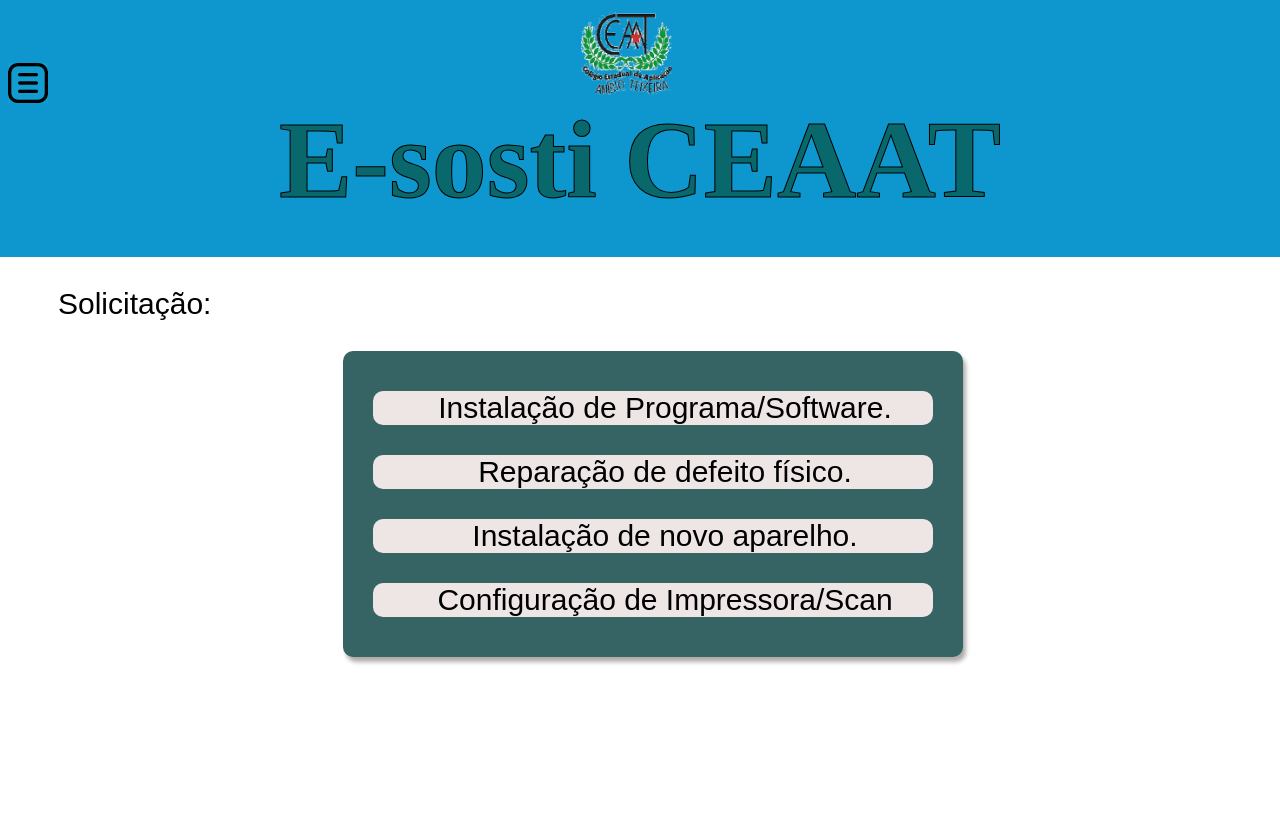
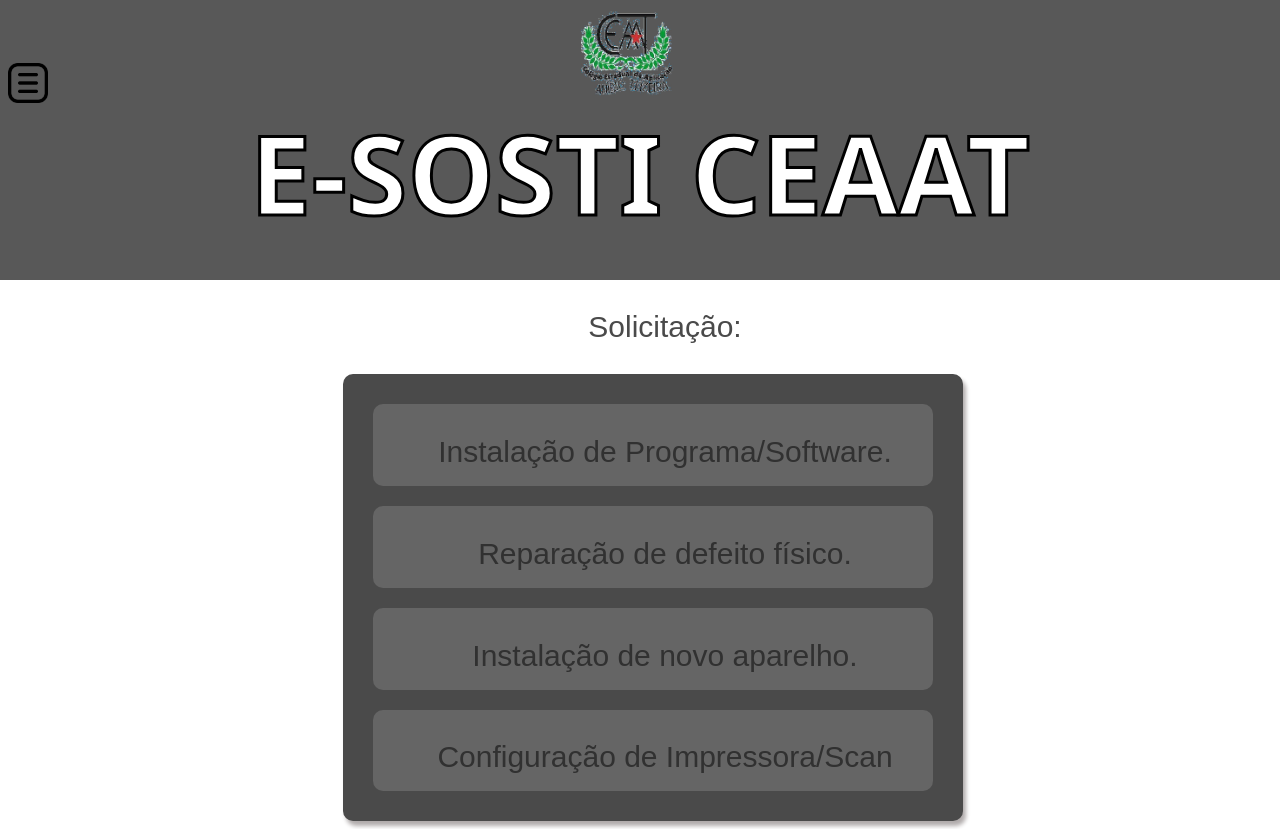
Before and after one commit to Dev-Habacuque/ProjetoCEAAT, a PHP site: page /main.html in a window 1280 px wide. Before the commit the page ends 664 px from the top, so only its background shows below. Run offline with PHP 8.4, Linux system fonts and the light colour scheme.

Commit message:
Alpha 2.1

```diff
--- a/main.css
+++ b/main.css
@@ -1,12 +1,15 @@
 #menu {
     display: none;
-    background-color: #126a8d;
-    position: fixed;
+    background-color: #656565;
+    position:absolute;
     height: 220px;
     width: 190px;
     border-radius: 13px;
     margin-left: 18px;
     opacity: 0.90;
+    font-family: Arial, Helvetica, sans-serif;
+    font-size: 15px;
+
 
 }
 
@@ -18,13 +21,13 @@
     margin-left: -5px;
 }
 
-#menu p:hover {
+#menu li:hover {
     color: rgb(255, 255, 255);
     cursor: pointer;
 }
 
 .head {
-    background-color: #0D97CE;
+    background-color: #585858;
     margin-top: -10px;
     margin-left: -20px;
     margin-right: -20px;
@@ -33,8 +36,9 @@
 #titulo {
     text-align: center;
     font-size: 110px;
-    color: rgb(8, 104, 107);
-    -webkit-text-stroke: 1px black;
+    font-family: 'Segoe UI', Tahoma, Geneva, Verdana, sans-serif;
+    color: #ffffff;
+    -webkit-text-stroke: 3px black;
     margin-bottom: 15px;
     margin-top: -10px;
 
@@ -47,7 +51,7 @@
 }
 
 p:hover {
-    color: rgb(177, 5, 177);
+    color: #A9424A;
     cursor: pointer;
 }
 
@@ -83,17 +87,41 @@
 }
 .opcoes{
     margin: 20px;
-    background-color:rgb(238, 229, 229);
+    background-color: #656565;
     text-align: center;
     border-radius: 10px;
+    height: 80px;
+    padding: 0.9px;
 
+}
+.opcoes:hover{
+    background-color: #808080;
+    cursor: pointer;
 }
 .mcontainer{
  width: 600px;
- background-color: rgb(54, 100, 100);
+ background-color: #4a4a4a;
  height: auto;
  padding: 10px;
  margin: auto;
  border-radius: 10px;
 box-shadow: 3px 5px 4px rgb(177, 172, 172);
 }
+#solicitacao{
+    color: #4a4a4a;
+    text-align: center;
+
+}
+#aboutText{
+    text-align: justify;
+
+}
+.acontainer{
+    background-color: #A6A1A1;
+    margin: 5%;
+    border-radius: 10px;
+    padding: 20px;
+}
+body{
+    color: #313131;
+}
--- a/main.html
+++ b/main.html
@@ -16,18 +16,18 @@
             <img src="assets/list_3161836.png" alt="" id="menu-button">
             <div id="menu">
                 <ul>
-                    <li onclick="goBack()"><img src="assets/icons8-home-50.png" alt="">Home</li>
+                    <li onclick="goBack()"><img src="assets/icons8-home-50.png">HOME</li>
                     <li onclick="aboutCreators()"><img src="assets/icons8-about-30.png" alt="">About</li>
-                    <li><img src="assets/logout.png" alt="">Sign out</li>
+                    <li><img src="assets/logout.png" alt="">SIGN IN</li>
                 </ul>
             </div>
             <img id="logo-img" src="assets/ceaat logo.jpg" alt="">
-            <h1 id="titulo">E-sosti CEAAT</h1><img sr9c="assets/header_block.png">
+            <h1 id="titulo">E-SOSTI CEAAT</h1><img sr9c="assets/header_block.png">
 
         </div>
         <div class="section">
             <section id="activities">
-                <p>Solicitação:</p>
+                <p id="solicitacao">Solicitação:</p>
 
                 <div class="mcontainer">
                     <div class="opcoes">
--- a/main.js
+++ b/main.js
@@ -1,4 +1,3 @@
-const mainText = '<p>Solicitação:</p><ol><li onclick="inPrSof()">Instalação de Programa/Software.</li><li onclick="reDeFis()">Reparação de defeito físico.</li><li onclick="inNoAp()">Instalação de novo aparelho.</li><li onclick="coImSc()">Configuração de Impressora/Scan</li></ol>'
 
 var menuButton = document.getElementById("menu-button");
 var menu = document.getElementById("menu");
@@ -26,9 +25,9 @@
   document.getElementById("activities").innerHTML = '<p>Faça um breve resumo do problema apresentado</p> <form id="default"> <input type="text"> <br><input type="submit" onclick="goBack()" value="Voltar"><input type="submit"></form>';
 }
 function goBack() {
-  document.getElementById("activities").innerHTML = mainText
+  document.getElementById("activities").reload()
 
 }
 function aboutCreators() {
-  document.getElementById("activities").innerHTML = '<h3>Sobre o Desenvolvimento</h3><p>Site desenvolvido integralmente surporte técnico para colaboradores da escola e fins institucionais  </p><h3>Lista de Developers:</h3><p><ul><li>Victor Trindade Cerqueira</li><li>Jeremias Habacuque</li></ul></p><h3>Integrantes do projeto</h3><p><ul><li>Antonio Carlos</li><li>Gabriel Costa</li><li>Geisiane Dias</li><li>Felipe Souza</li></ul</p>'
+  document.getElementById("activities").innerHTML = '<div class="acontainer"><h3>Sobre o Desenvolvimento</h3><h4 id="aboutText">Site desenvolvido integralmente surporte técnico para colaboradores da escola e fins institucionais  </h4><h3>Lista de Developers:</h3><p><ul><li>Victor Trindade Cerqueira</li><li>Jeremias Habacuque</li></ul></p><h3>Integrantes do projeto</h3><p><ul><li>Antonio Carlos</li><li>Gabriel Costa</li><li>Geisiane Dias</li><li>Felipe Souza</li></ul</p></div>'
 }
```
Also changed, not shown: assets/ceaat logo.jpg, assets/icons8-about-30.png, assets/icons8-home-50.png, assets/list_3161836.png, assets/logout.png.
